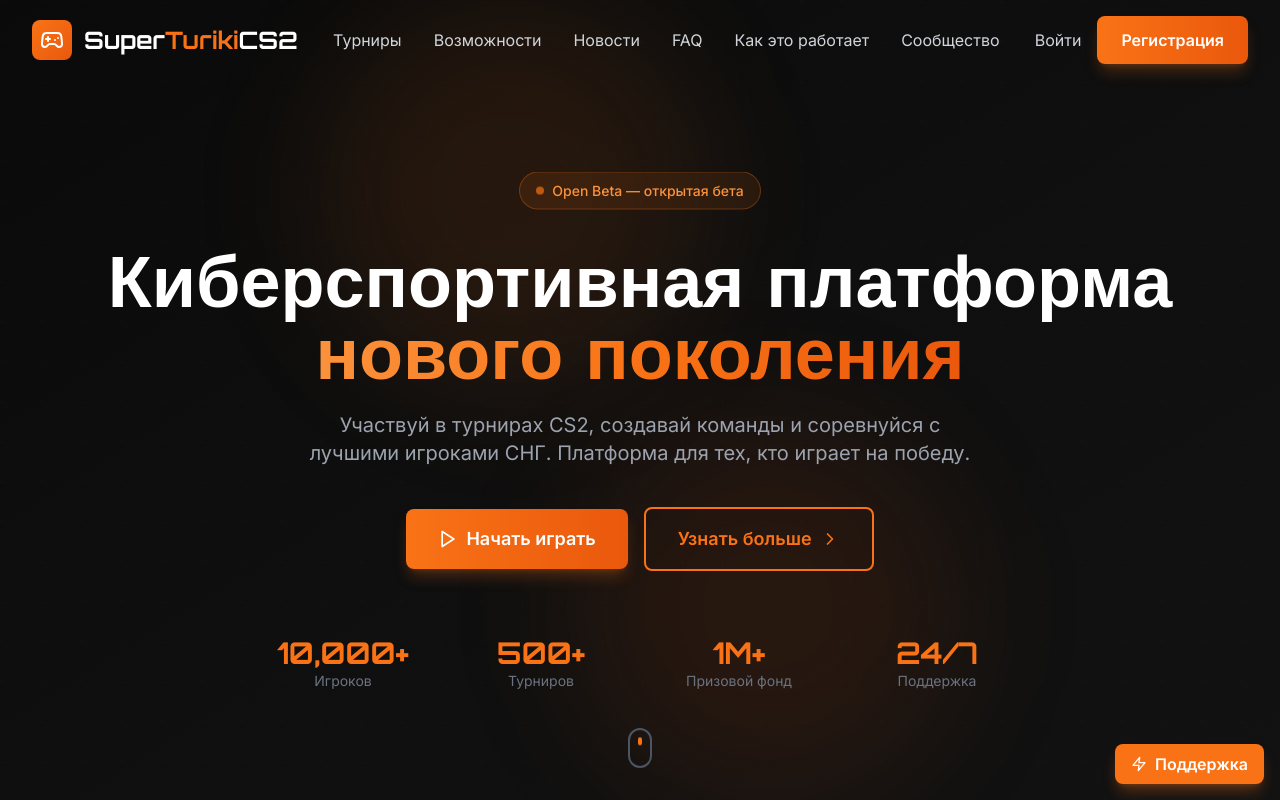
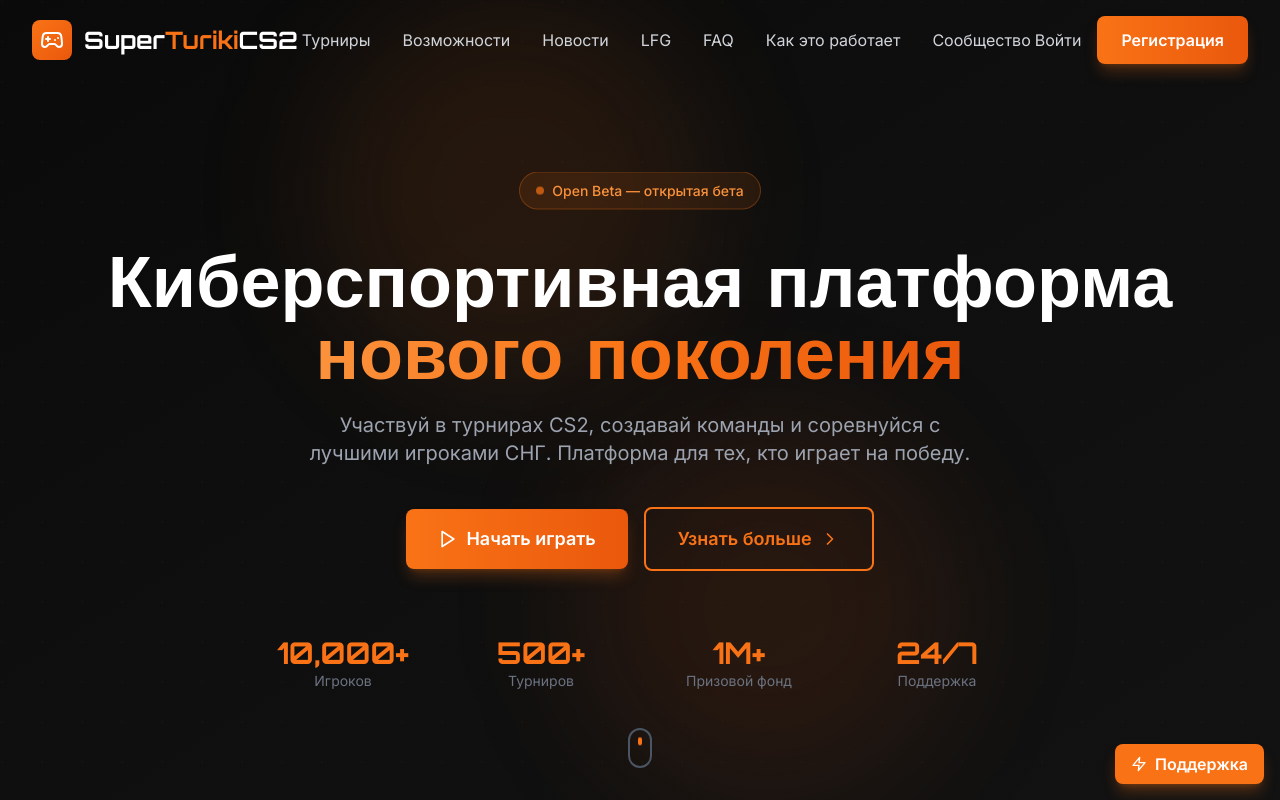
Before and after one commit to spiyder/SuperTurikiCS2, a React (Vite) app: page / in a window 1280 px wide. Shown: the top 800 px of the page. Built offline with nearby package versions, Linux system fonts and the light colour scheme; no server answers; the database is empty.

Commit message:
Add files via upload

```diff
--- a/src/App.tsx
+++ b/src/App.tsx
@@ -20,6 +20,7 @@
   import { ProfilePage } from './pages/ProfilePage';
   import { TournamentPage } from './pages/TournamentPage';
 import { NewsPage } from './pages/NewsPage';
+import { LfgPage } from './pages/LfgPage';
 import { FaqPage } from './pages/FaqPage'; // ← НОВЫЙ ИМПОРТ
   import { useSteamAuth } from './hooks/useSteamAuth';
   import type { User as SupabaseUser } from '@supabase/supabase-js';
@@ -60,6 +61,7 @@
     const [selectedTournament, setSelectedTournament] = useState<Tournament | null>(null);
     const [showNews, setShowNews] = useState(false);
     const [showFaq, setShowFaq] = useState(false);
+    const [showLfg, setShowLfg] = useState(false);
 
     useEffect(() => {
       const handleScroll = () => setScrolled(window.scrollY > 50);
@@ -114,6 +116,7 @@
   if (isAdmin) return <AdminPage onLogout={handleLogout} />;
   if (showNews) return <NewsPage onBack={() => setShowNews(false)} />;
   if (showFaq)  return <FaqPage  onBack={() => setShowFaq(false)}  />;
+  if (showLfg)  return <LfgPage  user={user} onBack={() => setShowLfg(false)} onOpenLogin={openLogin} />;
   if (showProfile && user) return <ProfilePage user={user} onBack={() => setShowProfile(false)} onAvatarChange={(url) => setAvatarUrl(url)} />;
   if (selectedTournament) return (
     <TournamentPage
@@ -169,6 +172,7 @@
               <a href="#tournaments" className="text-gray-300 hover:text-primary-500 transition-colors">Турниры</a>
               <a href="#features" className="text-gray-300 hover:text-primary-500 transition-colors">Возможности</a>
               <button onClick={() => setShowNews(true)} className="text-gray-300 hover:text-primary-500 transition-colors">Новости</button>
+              <button onClick={() => setShowLfg(true)} className="text-gray-300 hover:text-primary-500 transition-colors">LFG</button>
               <button onClick={() => setShowFaq(true)} className="text-gray-300 hover:text-primary-500 transition-colors">FAQ</button>
               <a href="#how-it-works" className="text-gray-300 hover:text-primary-500 transition-colors">Как это работает</a>
               <a href="#community" className="text-gray-300 hover:text-primary-500 transition-colors">Сообщество</a>
@@ -195,6 +199,7 @@
               <a href="#tournaments" className="block text-gray-300 hover:text-primary-500">Турниры</a>
               <a href="#features" className="block text-gray-300 hover:text-primary-500">Возможности</a>
               <button onClick={() => { setShowNews(true); setIsMenuOpen(false); }} className="block text-gray-300 hover:text-primary-500">Новости</button>
+              <button onClick={() => { setShowLfg(true); setIsMenuOpen(false); }} className="block text-gray-300 hover:text-primary-500">LFG</button>
               <button onClick={() => { setShowFaq(true); setIsMenuOpen(false); }} className="block text-gray-300 hover:text-primary-500">FAQ</button>
               <a href="#how-it-works" className="block text-gray-300 hover:text-primary-500">Как это работает</a>
               <a href="#community" className="block text-gray-300 hover:text-primary-500">Сообщество</a>
```
